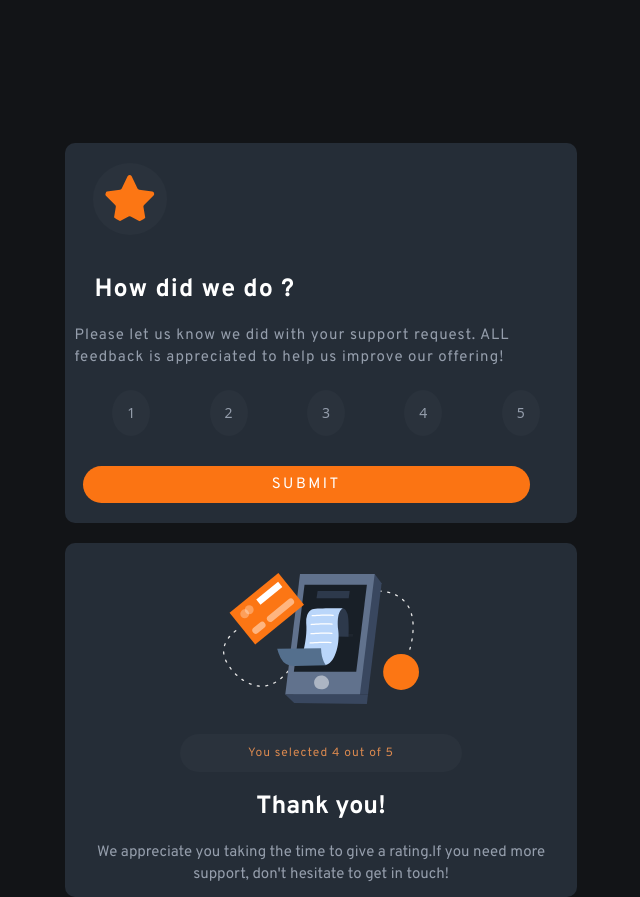
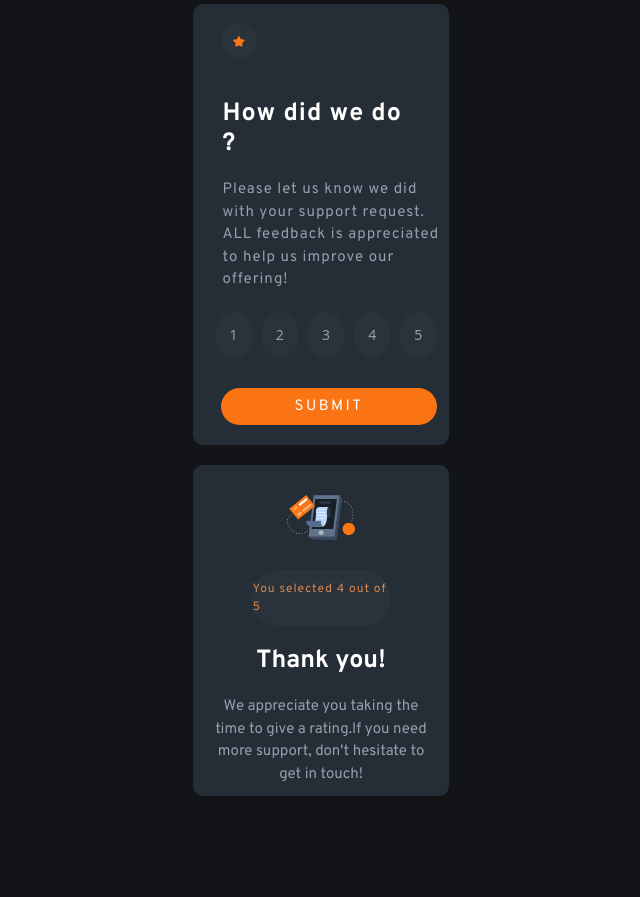
Before and after one commit to Miron-Silviu/interactive-rating, a website: page index.html in a window 1280 px wide. Shown: the whole page, without its empty margins (319-959 px from the left). After the commit the page ends 800 px from the top, so only its background shows below. Drawn offline with nearby package versions, Linux system fonts and the light colour scheme.

Commit message:
Style  : modified media-queries,submit and description
-Add margin for readability

```diff
--- a/style.css
+++ b/style.css
@@ -51,7 +51,7 @@ body {
 
 /* Container */
 .container {
-  margin-top: 25rem;
+  margin-top: 2rem;
 }
 .pop-up {
   margin-bottom: 1rem;
@@ -60,7 +60,7 @@ body {
 .pop-up {
   background-color: var(--Dark-Blue);
   height: auto;
-  width: auto;
+  width: 70%;
 }
 .start-image {
   padding: 1.2rem;
@@ -70,7 +70,7 @@ body {
 }
 /* Article */
 .info {
-  margin-left: 1rem;
+  margin-left: 3rem;
 }
 
 .title {
@@ -85,6 +85,7 @@ body {
   color: var(--Light-Grey);
   font-family: var(--font-family);
   font-size: 15px;
+  margin-left: 2rem;
 }
 /* buttons-container */
 
@@ -105,7 +106,7 @@ body {
 
 .submit {
   background-color: var(--Orange);
-  margin: 0 1rem 2rem 1rem;
+  margin: 0 1rem 2rem 2rem;
   border: none;
   color: var(--White);
   font-size: 15px;
@@ -151,10 +152,10 @@ body {
 
 @media screen and (min-width: 1204px) and (max-width: 2600px) {
   .container {
-    margin-top: 25rem;
+    margin-top: 7rem;
   }
   .pop-up {
-    margin-bottom: 1rem;
+    margin-bottom: 7rem;
   }
   .container,
   .pop-up {
@@ -162,6 +163,6 @@ body {
     margin-left: 2rem;
     margin-right: 2rem;
     height: auto;
-    width: 40%;
+    width: 20%;
   }
 }
```
